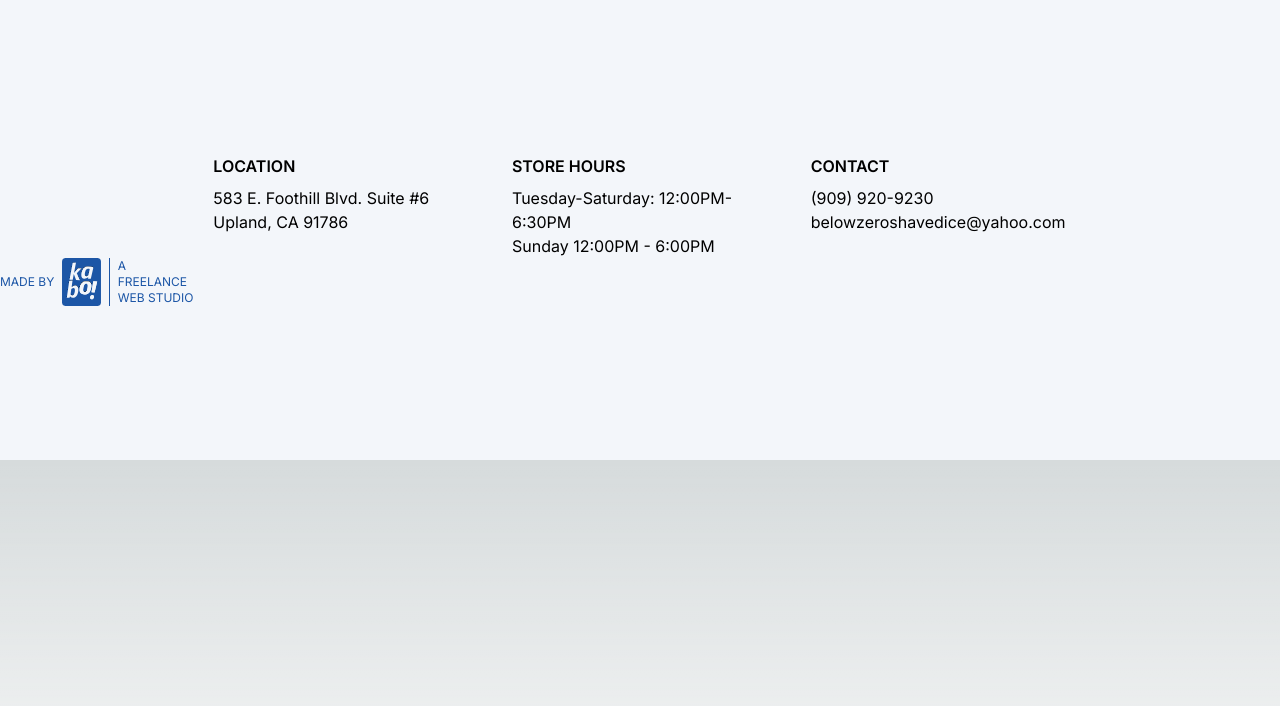
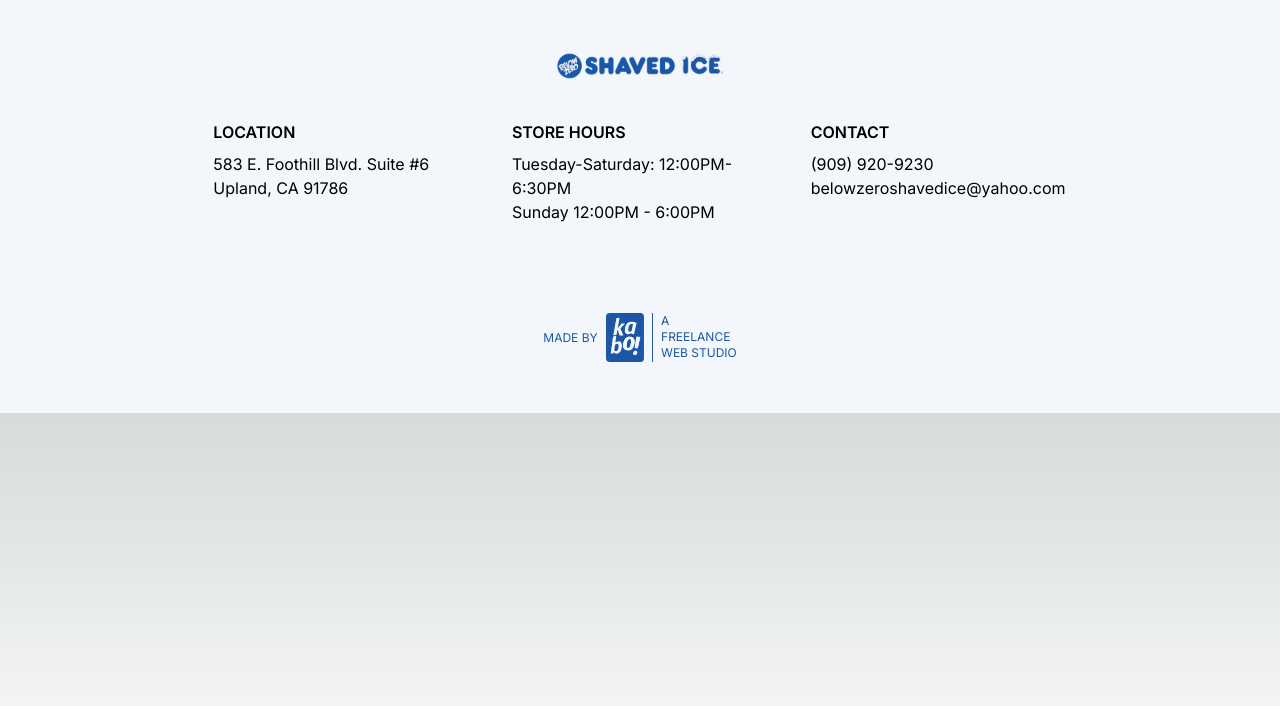
Before and after one commit to msclal/below-zero, a Next.js app: page / in a window 1280 px wide. Shown: the top 706 px of the page. Built offline with nearby package versions, Linux system fonts and the light colour scheme.

Commit message:
added shaved ice logo --- footer done

```diff
--- a/src/app/components/Footer.jsx
+++ b/src/app/components/Footer.jsx
@@ -1,12 +1,24 @@
 import Image from "next/image";
 import React from "react";
 import KABOLogo from "/public/KABOLogo.svg";
+import BelowZeroLogo from "/public/BelowZeroLogo.svg";
 
 const Footer = () => {
   return (
     <>
-      <div className="flex flex-col items-center justify-center bg-[#F3F6FA] py-[12%]">
-        <div className="flex space-x-[5%] w-8/12 text-black ">
+      <div className="flex flex-col items-center justify-center bg-[#F3F6FA] py-[4%]">
+        <div className="w-[13%]">
+          <Image
+            src={BelowZeroLogo}
+            alt="Landing"
+            layout="responsive"
+            className=""
+            width="1"
+            height="1"
+          />
+        </div>
+
+        <div className="flex space-x-[5%] w-8/12 text-black mt-[3%] mb-[7%]">
           <div className="flex flex-col w-full">
             <span className="font-semibold mb-2">LOCATION</span>
             <span className="">583 E. Foothill Blvd. Suite #6</span>
@@ -23,7 +35,7 @@ const Footer = () => {
             </span>
           </div>
         </div>
-        <div className="flex text-[#1C56A6] text-xs">
+        <div className="flex text-[#1C56A6] text-xs justify-center">
           <p className="flex items-center">MADE BY</p>
           <div className="w-[3%] mx-2">
             <Image
```
Also changed, not shown: public/BelowZeroLogo.svg (added).
